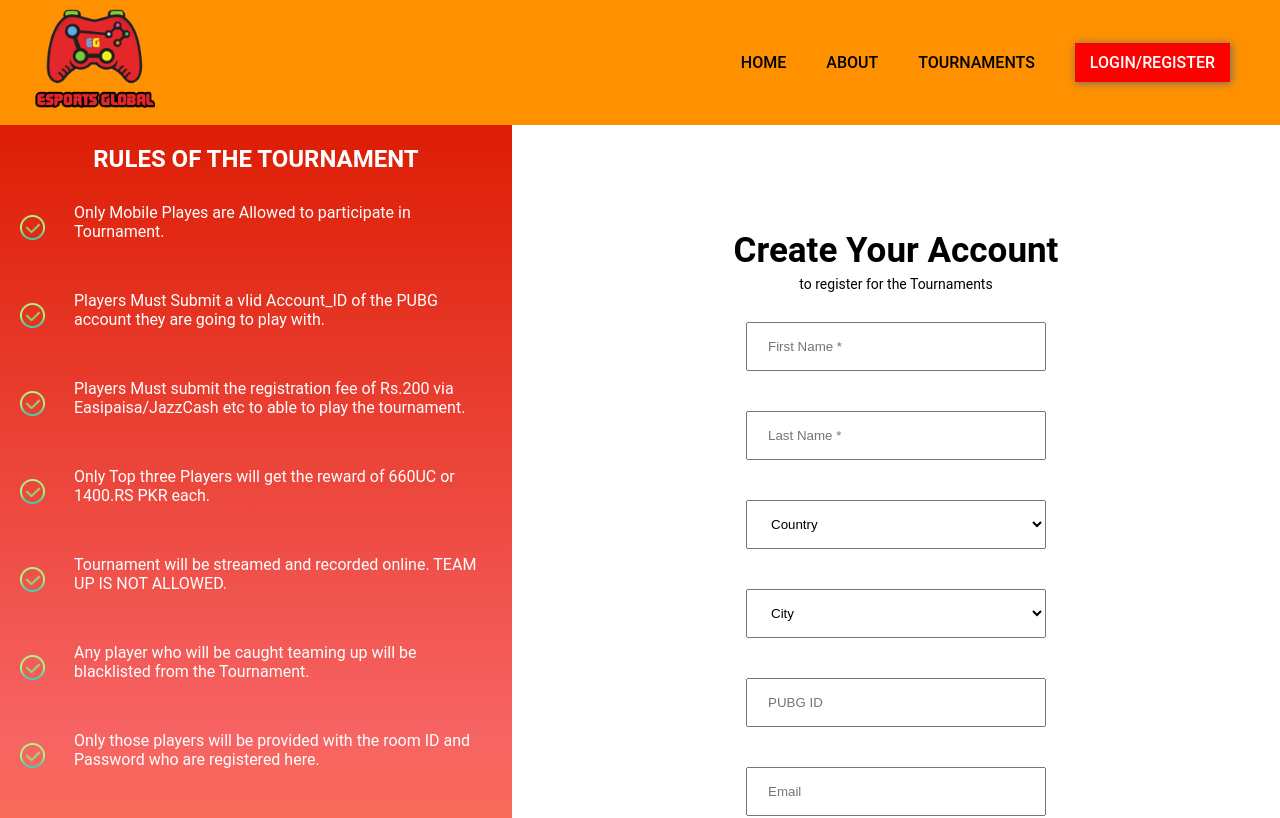
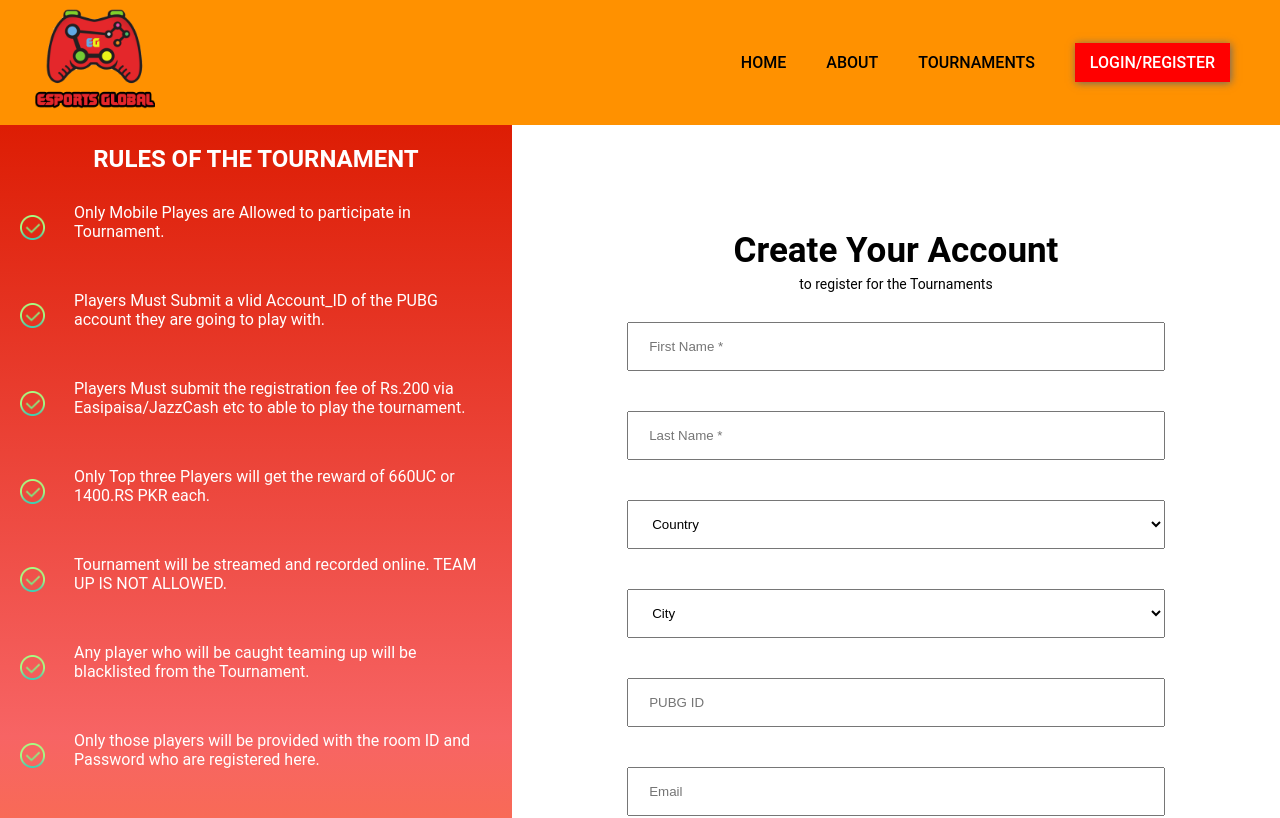
Before and after one commit to saadusufzai/Esports-Gobal-MERN-App, a React (Create React App) app: page /register in a window 1280 px wide. Shown: the top 818 px of the page. Built offline with nearby package versions, Linux system fonts and the light colour scheme.

Commit message:
Update admin.css

```diff
--- a/src/components/admin/admin.css
+++ b/src/components/admin/admin.css
@@ -29,7 +29,7 @@ table {
 
 
 
-  .form {
+  .admin-login  .form {
     display: flex;
     flex-direction: column;
     width: 300px;
```
